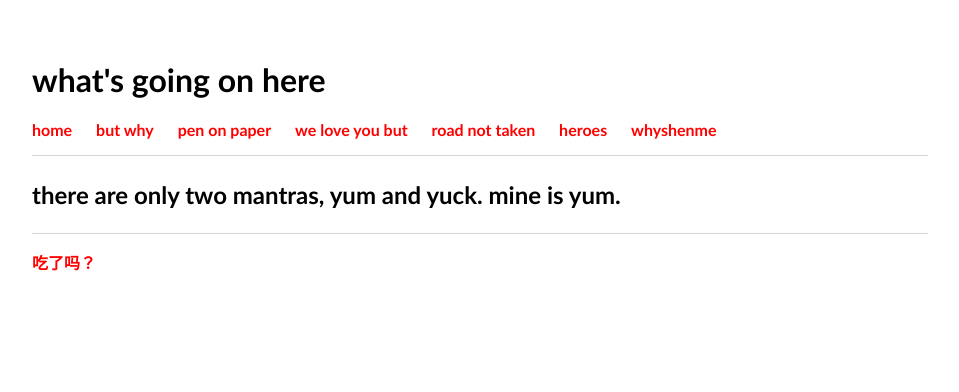
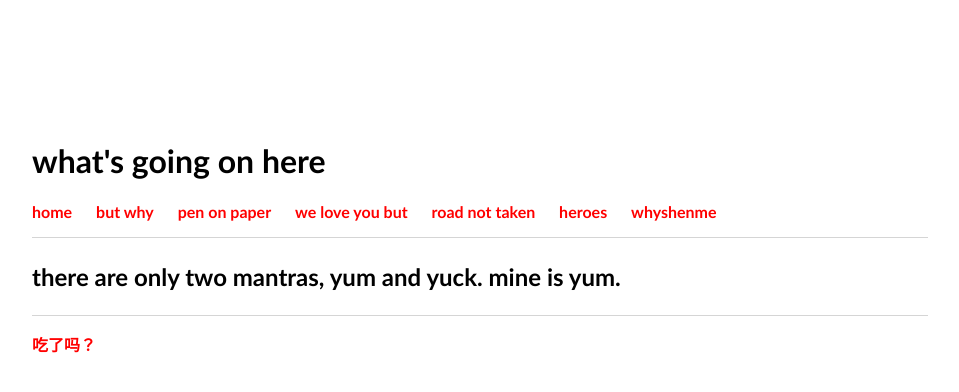
Before and after one commit to c1ndygao/cindygao.com, a Jekyll site: the page built from index.html, in a window 1280 px wide. Shown: the top 392 px of the page, without its empty margins (160-1119 px from the left). Built offline with Jekyll 4.4.1, drawn with Linux system fonts in a browser that asks for light colours.

Commit message:
Update main.css

```diff
--- a/css/main.css
+++ b/css/main.css
@@ -1,6 +1,8 @@
 body {
     margin: 60px auto;
     width: 70%;
+    padding-top: 60px;
+    padding-bottom: 60px;
 }
 nav {
     border-bottom: 1px solid #d5d5d5;
```
